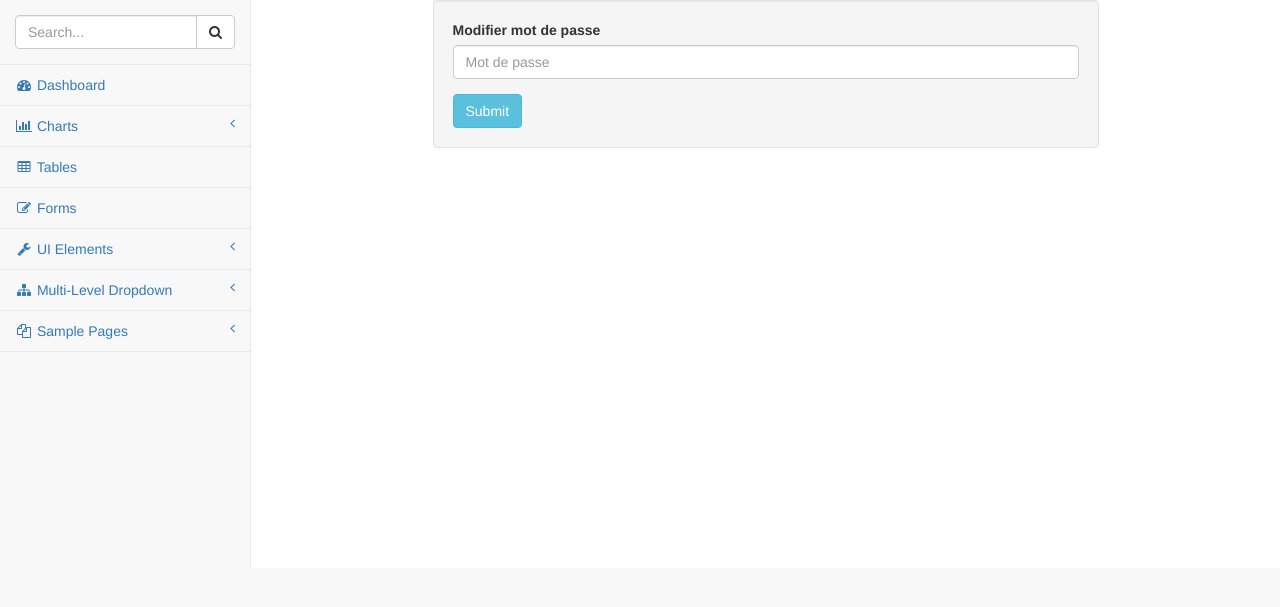
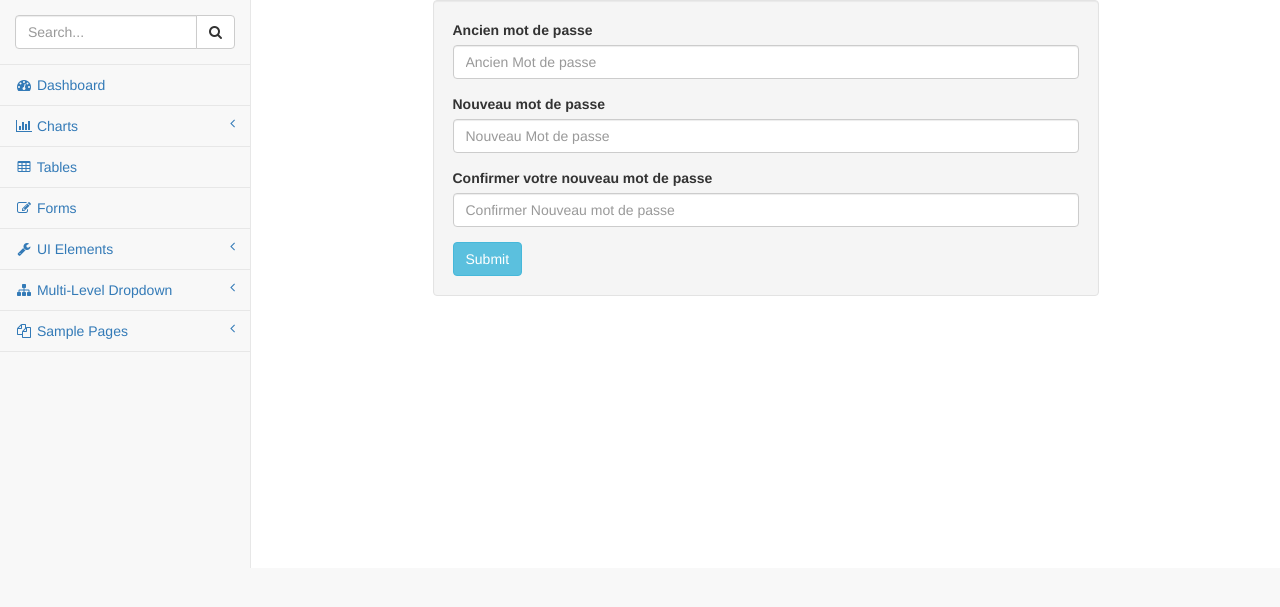
Before and after one commit to iliass5165/hv, a PHP site: page /admin.php?controller=utilisateur&action=edit in a window 1280 px wide. Shown: the part 51-658 px from the top of the page. Run offline with PHP 8.4, Linux system fonts and the light colour scheme; the visitor is signed in with stand-in values (Sample User, id 1); some libraries are stand-ins or nearby versions.

Commit message:
modif mdp admin

```diff
--- a/admin.php
+++ b/admin.php
@@ -1,10 +1,10 @@
-<?php session_start(); ?>
+<?php session_start();?>
 <!DOCTYPE html>
 <html lang="fr">
 
 <head>
 
-    <meta charset="utf-8">
+    <meta charset="UTF-8">
     <meta http-equiv="X-UA-Compatible" content="IE=edge">
     <meta name="viewport" content="width=device-width, initial-scale=1">
     <meta name="description" content="">
@@ -371,9 +371,7 @@
 
         <div id="page-wrapper">
             <div class="row">
-                <?php
-                    require("private/routing.php");
-                ?>
+                <?php require("private/routing.php"); ?>
             </div>
             <!-- /.row -->
         </div>
--- a/index.php
+++ b/index.php
@@ -1,4 +1,4 @@
-<?php session_start(); ?>
+<?php session_start();?>
 <!DOCTYPE html>
 <html lang="fr">
 <head>
--- a/private/Controller/ActualiteController.php
+++ b/private/Controller/ActualiteController.php
@@ -14,7 +14,7 @@ switch($action)
 		}
 		else
 		{
-			echo	'hello';
+			echo 'hello';
 		}
 	break;
 
--- a/private/Controller/UtilisateurController.php
+++ b/private/Controller/UtilisateurController.php
@@ -1,5 +1,4 @@
 <?php
-
 $user = new Utilisateur();
 $connectUser = new UtilisateurPdo();
 
@@ -12,7 +11,8 @@ switch($action)
 
 	case "login":
 		$user->setLogin($_POST['login']);
-		$user->setMdp($_POST['password']);
+		$user->setMdp(sha1($_POST['password']));
+
 		$utilisateur = $connectUser->show($user);
 		if(!is_null($utilisateur->getId()))
 		{
@@ -22,7 +22,6 @@ switch($action)
 		else
 		{
 			$_SESSION['message_error'] = "Login ou mot de passe incorrect";
-			header('location: index.php?controller=utilisateur&action=signin');
 		}
 	break;
 
@@ -35,17 +34,62 @@ switch($action)
 
 		else
 		{
-			header('location: index.php');;
+			header('location: index.php');
 		}
 
 	break;
 
 	case "edit":
-		include('public/page/utilisateur/edit.php');
+		if(isset($_SESSION['user']))
+		{
+			if(!empty($_POST))
+			{
+				$user = fixObject($_SESSION['user']);
+				$old = sha1($_POST['old']);
+				$new = sha1($_POST['new']);
+				$confirm = sha1($_POST['confirm']);
+
+				if($user->getMdp() != $old)
+				{
+					$_SESSION['message_error'] = "Veuillez verifier l'ancien mot de passe que vous avez tape.";
+				}
+				elseif($confirm != $new)
+				{
+
+					$_SESSION['message_error'] = "Veuillez verifier le nouveau mot de passe et sa confirmation.";
+				}
+				else
+				{
+
+
+
+					$user->setMdp($new);
+					$_SESSION['user'] = $user;
+					$connectUser->edit($user);
+
+					$_SESSION['message_success'] = "Votre mot de passe a été bien modifié.";
+				}
+
+
+			}
+
+			include('public/page/utilisateur/edit.php');
+		}
+
+		else
+		{
+			header('location: index.php');
+		}
 	break;
 
-	case "update":
-		echo $_POST['password'];
-	break;
 
 }
+
+
+
+function fixObject (&$object)
+{
+  if (!is_object ($object) && gettype ($object) == 'object')
+    return ($object = unserialize (serialize ($object)));
+  return $object;
+}
--- a/private/Pdo/UtilisateurPdo.php
+++ b/private/Pdo/UtilisateurPdo.php
@@ -52,13 +52,12 @@ Class UtilisateurPdo extends MyPdo
 		}
 	}
 
-	public function edit($id,$utilisateur)
+	public function edit($utilisateur)
 	{
 		try
 		{
-			$req = $this->connection->prepare("UPDATE utilisateur SET login = :login, motpasse = :motpasse WHERE id = :id");
-			$req->bindValue(':id', $id);
-			$req->bindValue(':login', $utilisateur->getLogin(), PDO::PARAM_STR);
+			$req = $this->connection->prepare("UPDATE utilisateur SET  motpasse = :motpasse WHERE id = :id");
+			$req->bindValue(':id', $utilisateur->getId());
 			$req->bindValue('motpasse', $utilisateur->getMdp(), PDO::PARAM_STR);
 			$req->execute();
 			$req->closeCursor();
--- a/private/routing.php
+++ b/private/routing.php
@@ -114,9 +114,11 @@ if (isset($_GET['controller']))
 
 			case 'utilisateur';
 
-			include('private/Controller/UtilisateurController.php');
+				include('private/Controller/UtilisateurController.php');
+
 			break;
-		default:
+
+			default:
 
 				include('private/Controller/DefaultController.php');
 
--- a/public/page/utilisateur/edit.php
+++ b/public/page/utilisateur/edit.php
@@ -1,9 +1,47 @@
+<?php
+
+if(isset($_SESSION['message_error']))
+{
+  ?>
+  <div class="alert alert-danger alert-dismissible" role="alert">
+  <button type="button" class="close" data-dismiss="alert" aria-label="Close"><span aria-hidden="true">&times;</span></button>
+  <strong>Oops!</strong> <?php echo $_SESSION['message_error']; ?>
+</div>
+
+<?php
+
+  unset($_SESSION['message_error']);
+}
+elseif(isset($_SESSION['message_success']))
+{
+
+?>
+  <div class="alert alert-info alert-dismissible" role="alert">
+  <button type="button" class="close" data-dismiss="alert" aria-label="Close"><span aria-hidden="true">&times;</span></button>
+  <strong>Oops!</strong> <?php echo $_SESSION['message_success']; ?>
+</div>
+
+<?php
+
+  unset($_SESSION['message_success']);
+}
+?>
+
+
 <div class="well col-md-8 col-md-push-2">
-	 <form method="POST" action="admin.php?controller=utilisateur&amp;action=update">
+	 <form method="POST" action="admin.php?controller=utilisateur&amp;action=edit">
         <div class="form-group">
-        	<label for="password">Modifier mot de passe</label>
-          <input type="text" name="password" class="form-control" placeholder="Mot de passe">
+        	<label for="password">Ancien mot de passe</label>
+          <input type="password" name="old" class="form-control" placeholder="Ancien Mot de passe">
+        </div>
+        <div class="form-group">
+        	<label for="password">Nouveau mot de passe</label>
+          <input type="password" name="new" class="form-control" placeholder="Nouveau Mot de passe">
+        </div>
+        <div class="form-group">
+        	<label for="password">Confirmer votre nouveau mot de passe</label>
+          <input type="password" name="confirm" class="form-control" placeholder="Confirmer Nouveau mot de passe">
         </div>
         <button type="submit" class="btn btn-info">Submit</button>
       </form>
- </div>
+</div>
```
